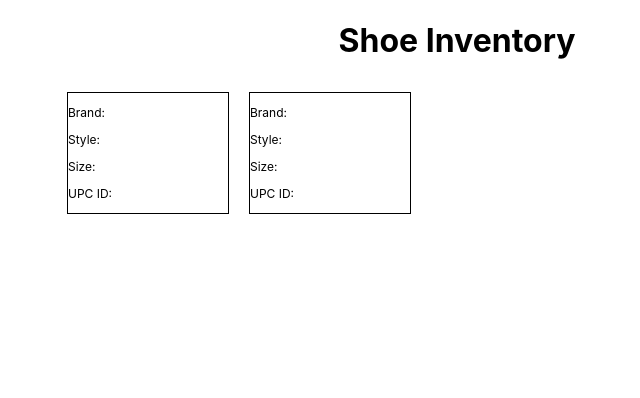
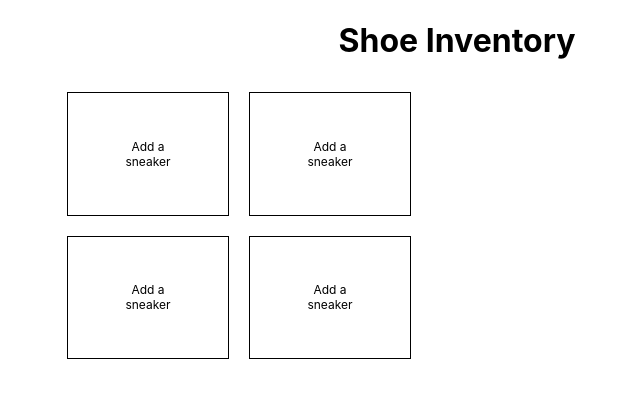
Before and after one commit to timwong00/sneaker-inv-system, a React (Create React App) app: page / in a window 1280 px wide. Shown: the top 398 px of the page, without its empty margins (183-823 px from the left). Built offline with nearby package versions, Linux system fonts and the light colour scheme.

Commit message:
split form to add and edit forms

```diff
--- a/src/App.css
+++ b/src/App.css
@@ -28,7 +28,7 @@ body,
   box-sizing: border-box;
 }
 
-.box {
+.boxContainer {
   border: 1px solid black;
   cursor: pointer;
   /* border-left: 1px solid black;
@@ -38,12 +38,34 @@ body,
   font-size: 12px;
 }
 
+.contentContainer,
+.content {
+  position: relative;
+  width: 100%;
+  height: 100%;
+}
+
+.addSneakerButton {
+  margin: 0;
+  position: absolute;
+  top: 50%;
+  left: 50%;
+  text-align: center;
+  transform: translate(-50%, -50%);
+}
+
+.sneakerInfo {
+  margin: 10px;
+}
+
 .sneakerForm {
   display: flex;
   flex-direction: column;
   align-items: center;
   position: fixed;
-  top: 0;
-  left: 0;
+  top: 50%;
+  left: 50%;
+  transform: translate(-50%, -50%);
   border: 1px solid black;
+  background-color: rgb(100, 100, 100);
 }
--- a/src/App.js
+++ b/src/App.js
@@ -1,24 +1,13 @@
 import React, { Component } from "react";
 import "./App.css";
 import Grid from "./components/Grid";
-import SneakerForm from "./components/SneakerForm";
 
 class App extends Component {
-  // constructor() {
-  //   super();
-  //   this.state = {
-  //     showForm: false
-  //   };
-  // }
-
   render() {
     return (
-      <div>
-        <div className="container">
-          <h1>Shoe Inventory</h1>
-          <Grid />
-        </div>
-        {/* <SneakerForm /> */}
+      <div className="container">
+        <h1>Shoe Inventory</h1>
+        <Grid />
       </div>
     );
   }
--- /dev/null
+++ b/src/components/AddSneakerForm.js
@@ -0,0 +1,69 @@
+import React, { Component } from "react";
+import SneakerInputBlock from "./SneakerInputBlock";
+
+class AddSneakerForm extends Component {
+  constructor(props) {
+    super(props);
+    this.state = {
+      isHidden: true,
+      addingSneaker: false,
+      editingSneaker: false
+    };
+
+    this.handleChange = this.handleChange.bind(this);
+    this.handleFormSubmit = this.handleFormSubmit.bind(this);
+    this.handleAddSneaker = this.handleAddSneaker.bind(this);
+    this.handleCloseForm = this.handleCloseForm.bind(this);
+  }
+
+  handleChange(event) {
+    event.preventDefault();
+    if (this.props.onChange) {
+      this.props.onChange(event);
+    }
+  }
+
+  handleFormSubmit(event) {
+    event.preventDefault();
+    if (this.props.onSubmit) {
+      this.props.onSubmit(event);
+    }
+  }
+
+  handleAddSneaker(event) {
+    event.preventDefault();
+    if (this.props.handleAddSneaker) {
+      this.props.handleAddSneaker(event);
+    }
+  }
+
+  handleCloseForm(event) {
+    event.preventDefault();
+    if (this.props.handleCloseForm) {
+      this.props.handleCloseForm(event);
+    }
+  }
+
+  render() {
+    return (
+      <div className="sneakerForm-background">
+        <form className="sneakerForm" onSubmit={this.handleFormSubmit}>
+          <h3>Add a sneaker</h3>
+          <div>
+            <SneakerInputBlock
+              onChange={this.handleChange}
+              inputBrand="brand"
+              inputStyle="style"
+              inputSize="size"
+              inputUpcID="upcID"
+            />
+            <button>Submit</button>
+          </div>
+          <button onClick={this.handleCloseForm}>Close</button>
+        </form>
+      </div>
+    );
+  }
+}
+
+export default AddSneakerForm;
--- a/src/components/Box.js
+++ b/src/components/Box.js
@@ -1,5 +1,6 @@
 import React, { Component } from "react";
-import SneakerForm from "./SneakerForm";
+import EditSneakerForm from "./EditSneakerForm";
+import AddSneakerForm from "./AddSneakerForm";
 
 class Box extends Component {
   constructor(props) {
@@ -12,10 +13,15 @@ class Box extends Component {
         size: "",
         upcID: ""
       },
-      isFormShowing: false
+      showAddForm: false,
+      showEditForm: false,
+      hasSneakerData: false
     };
 
-    this.displayForm = this.displayForm.bind(this);
+    this.baseState = this.state;
+
+    this.displayAddForm = this.displayAddForm.bind(this);
+    this.displayEditForm = this.displayEditForm.bind(this);
     this.handleFormSubmit = this.handleFormSubmit.bind(this);
     this.handleCloseForm = this.handleCloseForm.bind(this);
     this.handleInputChange = this.handleInputChange.bind(this);
@@ -27,7 +33,11 @@ class Box extends Component {
     event.preventDefault();
     const data = this.state.sneakerData;
     console.log(data);
-    this.setState({ isFormShowing: false });
+    this.setState({
+      showAddForm: false,
+      showEditForm: false,
+      hasSneakerData: true
+    });
   }
 
   handleInputChange(event) {
@@ -43,20 +53,19 @@ class Box extends Component {
 
   handleAddSneaker(event) {
     event.preventDefault();
-    const emptyData = checkEmptyData(this.state.sneakerData);
-    console.log(emptyData);
-    if (emptyData) {
-      console.log("no data");
-    }
+    // const emptyData = checkEmptyData(this.state.sneakerData);
+    // // console.log(emptyData);
+    // if (emptyData) {
+    //   // console.log("no data");
+    // }
+  }
 
-    function checkEmptyData(sneakerData) {
-      for (let key in sneakerData) {
-        console.log(key);
-        if (sneakerData[key] === "") {
-          return true;
-        }
-        return false;
+  checkDataExist(sneakerData) {
+    for (let key in sneakerData) {
+      if (sneakerData[key] !== "") {
+        return true;
       }
+      return false;
     }
   }
 
@@ -64,44 +73,60 @@ class Box extends Component {
     event.preventDefault();
     const deleteConfirm = window.confirm("Press OK to delete this item.");
     if (deleteConfirm) {
-      this.setState({
-        sneakerData: {
-          brand: "",
-          style: "",
-          size: "",
-          upcID: ""
-        },
-        isFormShowing: false
-      });
+      this.setState(this.baseState);
     }
   }
 
   handleCloseForm() {
     this.setState({
-      isFormShowing: false
+      showAddForm: false,
+      showEditForm: false
     });
   }
 
-  displayForm() {
+  displayAddForm() {
     this.setState({
-      isFormShowing: !this.state.isFormShowing
+      showAddForm: !this.state.showAddForm
+    });
+  }
+
+  displayEditForm() {
+    this.setState({
+      showEditForm: !this.state.showEditForm
     });
   }
 
   render() {
     const { brand, style, size, upcID } = this.state.sneakerData;
     return (
-      <div className="box">
-        {
-          <div onClick={this.displayForm}>
-            <p>Brand: {brand}</p>
-            <p>Style: {style}</p>
-            <p>Size: {size}</p>
-            <p>UPC ID: {upcID}</p>
-          </div>
-        }
-        {this.state.isFormShowing && (
-          <SneakerForm
+      <div className="boxContainer">
+        <div className="contentContainer">
+          {this.state.hasSneakerData ? (
+            <div className="content" onClick={this.displayEditForm}>
+              <p className="sneakerInfo">Brand: {brand}</p>
+              <p className="sneakerInfo">Style: {style}</p>
+              <p className="sneakerInfo">Size: {size}</p>
+              <p className="sneakerInfo">UPC ID: {upcID}</p>
+            </div>
+          ) : (
+            <div className="content" onClick={this.displayAddForm}>
+              <p className="addSneakerButton">Add a sneaker</p>
+            </div>
+          )}
+        </div>
+
+        {this.state.showAddForm && (
+          <AddSneakerForm
+            onChange={this.handleInputChange}
+            onSubmit={this.handleFormSubmit}
+            handleAddSneaker={this.handleAddSneaker}
+            handleCloseForm={this.handleCloseForm}
+            handleDeleteSneaker={this.handleDeleteSneaker}
+          />
+        )}
+
+        {this.state.showEditForm && (
+          <EditSneakerForm
             onChange={this.handleInputChange}
             onSubmit={this.handleFormSubmit}
             handleAddSneaker={this.handleAddSneaker}
--- a/src/components/SneakerForm.js
+++ b/src/components/EditSneakerForm.js
@@ -1,18 +1,15 @@
 import React, { Component } from "react";
 import SneakerInputBlock from "./SneakerInputBlock";
 
-class SneakerForm extends Component {
+class EditSneakerForm extends Component {
   constructor(props) {
     super(props);
     this.state = {
-      isHidden: true
+      editingSneaker: false
     };
 
-    // this.handleInputChange = this.handleInputChange.bind(this);
     this.handleChange = this.handleChange.bind(this);
     this.handleFormSubmit = this.handleFormSubmit.bind(this);
-    // this.handleClearForm = this.handleClearForm.bind(this);
-    this.handleAddSneaker = this.handleAddSneaker.bind(this);
     this.handleEditSneaker = this.handleEditSneaker.bind(this);
     this.handleCloseForm = this.handleCloseForm.bind(this);
     this.handleDeleteSneaker = this.handleDeleteSneaker.bind(this);
@@ -43,29 +40,9 @@ class SneakerForm extends Component {
     }
   }
 
-  // handleClearForm(event) {
-  //   event.preventDefault();
-  //   this.setState({
-  //     sneakerData: {
-  //       brand: "",
-  //       style: "",
-  //       size: "",
-  //       upcID: ""
-  //     }
-  //   });
-  // }
-
-  handleAddSneaker(event) {
-    event.preventDefault();
-    this.toggleHidden();
-    if (this.props.handleAddSneaker) {
-      this.props.handleAddSneaker(event);
-    }
-  }
-
   handleEditSneaker(event) {
     event.preventDefault();
-    this.toggleHidden();
+    this.openEditForm();
     // this.checkForData(this.state.sneakerData);
     // console.log(this.checkForData(this.state.sneakerData));
   }
@@ -84,9 +61,9 @@ class SneakerForm extends Component {
     }
   }
 
-  toggleHidden() {
+  openEditForm() {
     this.setState({
-      isHidden: !this.state.isHidden
+      editingSneaker: !this.state.editingSneaker
     });
   }
 
@@ -104,13 +81,13 @@ class SneakerForm extends Component {
   render() {
     const { brand, style, size, upcID } = this.props;
     return (
+      <div className="sneakerForm-background">
         <form className="sneakerForm" onSubmit={this.handleFormSubmit}>
           <button onClick={this.handleCloseForm}>X</button>
-        <button onClick={this.handleAddSneaker}>Add</button>
-        <button onClick={this.handleEditSneaker}>Edit</button>
-        <button onClick={this.handleDeleteSneaker}>Delete</button>
+          <button onClick={this.handleEditSneaker}>Edit Sneaker</button>
+          <button onClick={this.handleDeleteSneaker}>Delete Sneaker</button>
 
-        {!this.state.isHidden && (
+          {this.state.editingSneaker && (
             <div>
               <SneakerInputBlock
                 onChange={this.handleChange}
@@ -128,8 +105,9 @@ class SneakerForm extends Component {
             </div>
           )}
         </form>
+      </div>
     );
   }
 }
 
-export default SneakerForm;
+export default EditSneakerForm;
--- a/src/components/Grid.js
+++ b/src/components/Grid.js
@@ -1,6 +1,5 @@
 import React, { Component } from "react";
 import Row from "./Row";
-import SneakerForm from "./SneakerForm";
 
 class Grid extends Component {
   constructor() {
@@ -8,27 +7,16 @@ class Grid extends Component {
     this.state = {
       showForm: false
     };
-    this.displayForm = this.displayForm.bind(this);
-  }
-
-  displayForm() {
-    this.setState(state => ({
-      showForm: !state.showForm
-    }));
-    // console.log(this.state.showForm);
   }
 
   render() {
     return (
       <div className="grid">
-        <div>
-          <Row />
-          {/* <Row />
-          <Row />
-          <Row />
-          <Row /> */}
-        </div>
-        {/* <SneakerForm /> */}
+        <Row />
+        <Row />
+        {/* <Row />
+        <Row />
+        <Row /> */}
       </div>
     );
   }
```
Lines whose indentation alone changed are shown as unchanged.
